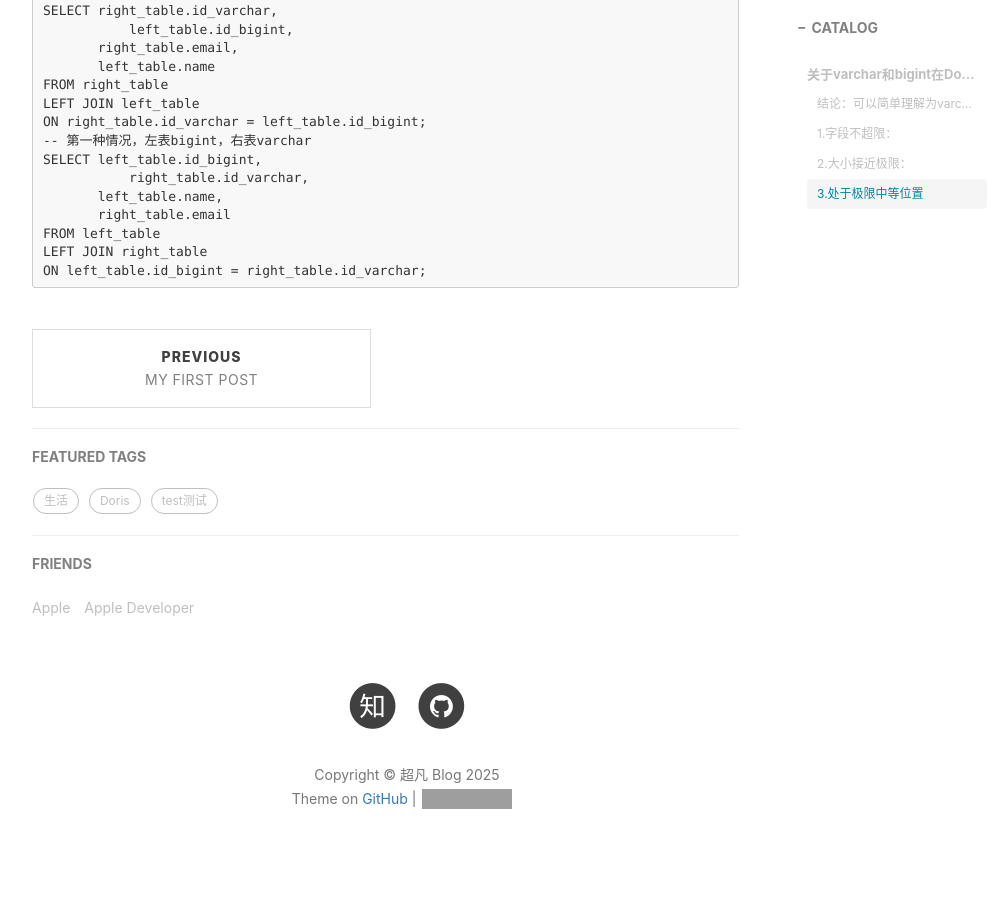
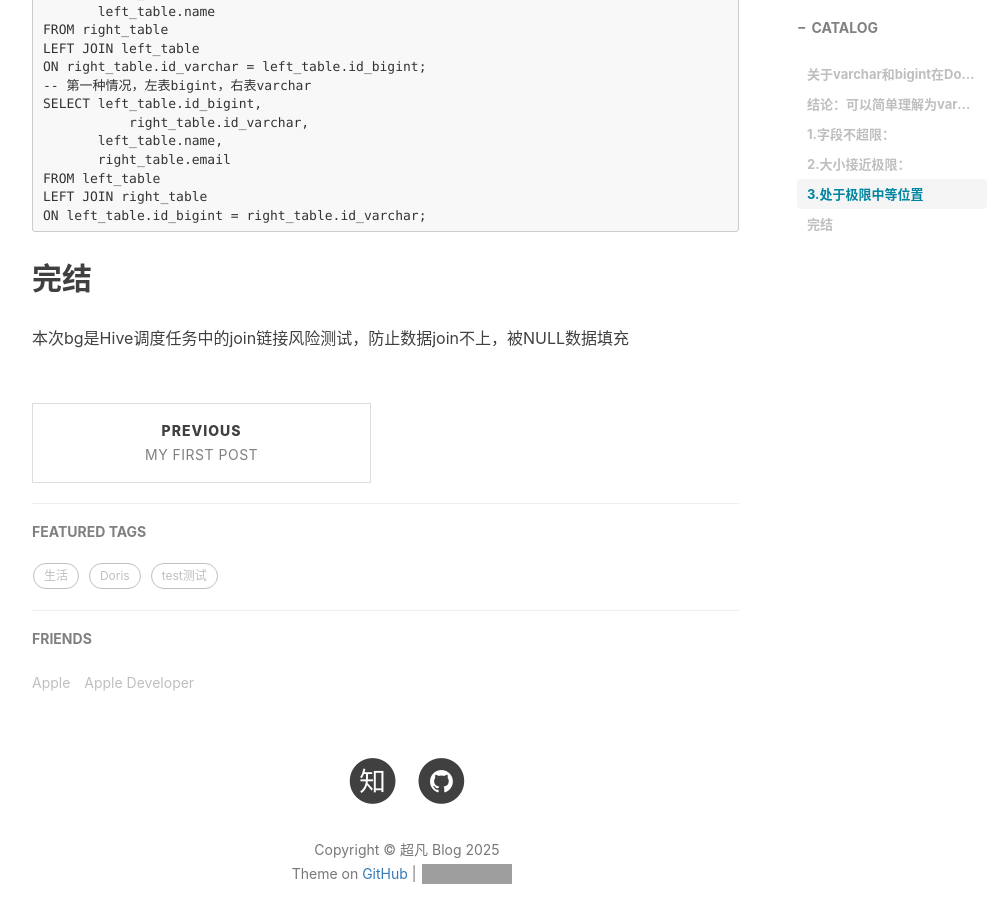
Before and after one commit to shichaofaan/shichaofaan.github.io, a Jekyll site: the page built from _posts/2025-03-18-Doris-varchar与bigint兼容性测试.md, in a window 1280 px wide and 900 px high, scrolled down 3691 px. Shown: the whole window, without its empty margins (233-1237 px from the left). Built offline with Jekyll 4.4.1, drawn with Linux system fonts in a browser that asks for light colours; nearby versions of some CDN libraries; comment, search, counter and statistics services are not loaded; grey boxes are pictures that could not be loaded.

Commit message:
Update 2025-03-18-Doris-varchar与bigint兼容性测试.md

````diff
--- a/_posts/2025-03-18-Doris-varchar与bigint兼容性测试.md
+++ b/_posts/2025-03-18-Doris-varchar与bigint兼容性测试.md
@@ -16,12 +16,10 @@
 * bigint数值范围：bigint类型可以存储的数值范围是-263到263-1，所以大小应该在下面范围之内-9,223,372,036,854,775,808到9,223,372,036,854,775,807，19位数字。bigint（x），x与显示宽度有关。
 
 * varchar数值范围：varchar的最大长度受到行定义长度的限制。MySQL要求一个行的定义长度不能超过65,535字节。由于varchar字段的内容是单独存储在聚簇索引之外的，并且内容开头用1到2个字节表示实际长度（长度超过255时需要2个字节），因此varchar字段的最大长度会受到这一限制的影响。如果字符集是gbk（每个字符最多占2个字节），则varchar的最大长度不能超过(65,535-1-2)/2=32,766；如果字符集是utf8（每个字符最多占3个字节），则最大长度不能超过(65,535-1-2)/3=21,844）。
-
->#### 结论：可以简单理解为varchar精度远远大于bigint
+### 结论：可以简单理解为varchar精度远远大于bigint
 
 ***
-
->#### 1.字段不超限：
+### 1.字段不超限：
 >字段类型没有超限制，left join 左表连接字段为bigint，右表连接字段为varchar，互换位置（***没问题，隐式转换正确***）
 
 ```SQL
@@ -63,7 +61,7 @@
 ON left_table.id_bigint = right_table.id_varchar;
 ```
 ***
->#### 2.大小接近极限：
+### 2.大小接近极限：
 >bigint字段大小接近极限，left join 左表连接字段为bigint，右表连接字段为varchar，互换位置（***无论左右表如何切换，最后结果是``全链接``***）
 
 ```SQL
@@ -109,7 +107,7 @@
 ![SQL_Query](https://shichaofaan.github.io/img/in-post/2025-03-18/img001.png)
 
 ***
->#### 3.处于极限中等位置
+### 3.处于极限中等位置
 >bigint字段大小处于极限长度的中等位置，left join 左表连接字段为bigint，右表连接字段为varchar，互换位置（***无论左右表如何切换，最后结果没问题***）
 
 ```SQL
@@ -151,3 +149,6 @@
 LEFT JOIN right_table
 ON left_table.id_bigint = right_table.id_varchar;
 ```
+
+## 完结
+本次bg是Hive调度任务中的join链接风险测试，防止数据join不上，被NULL数据填充
````
